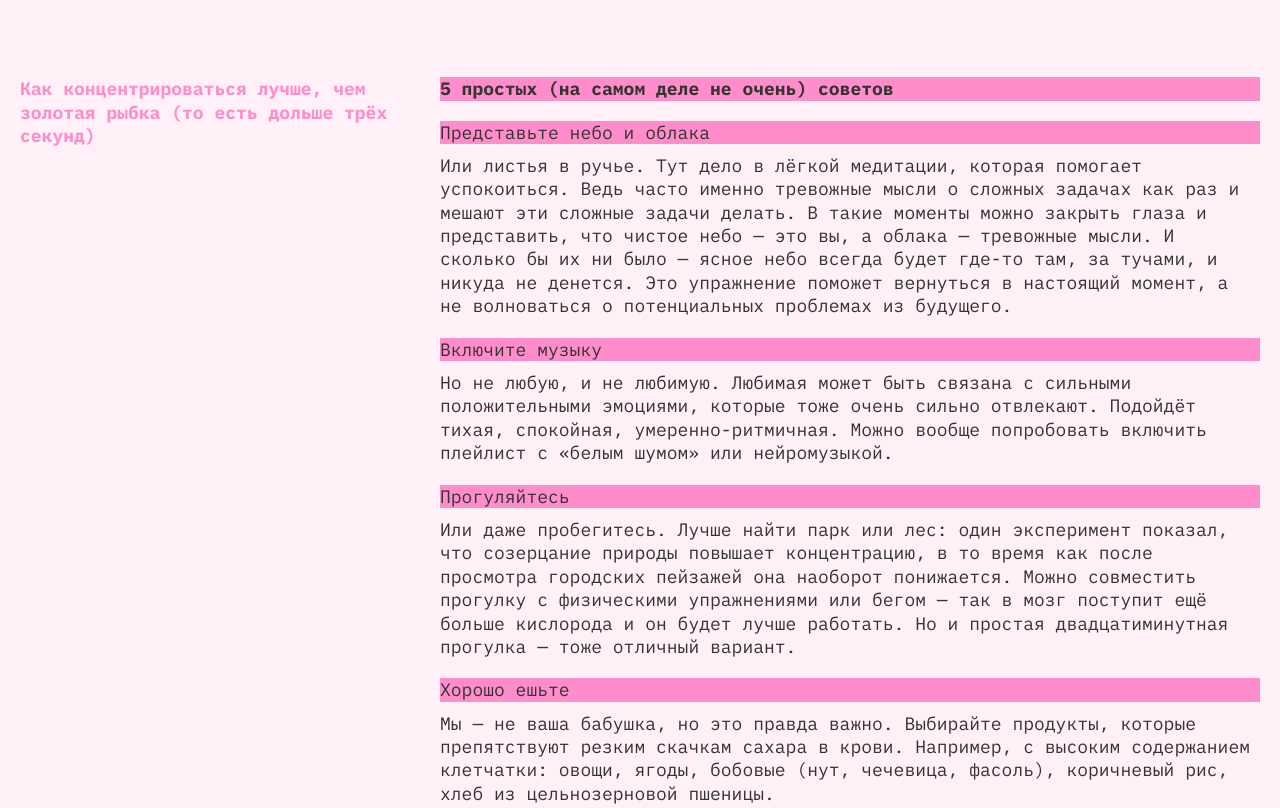
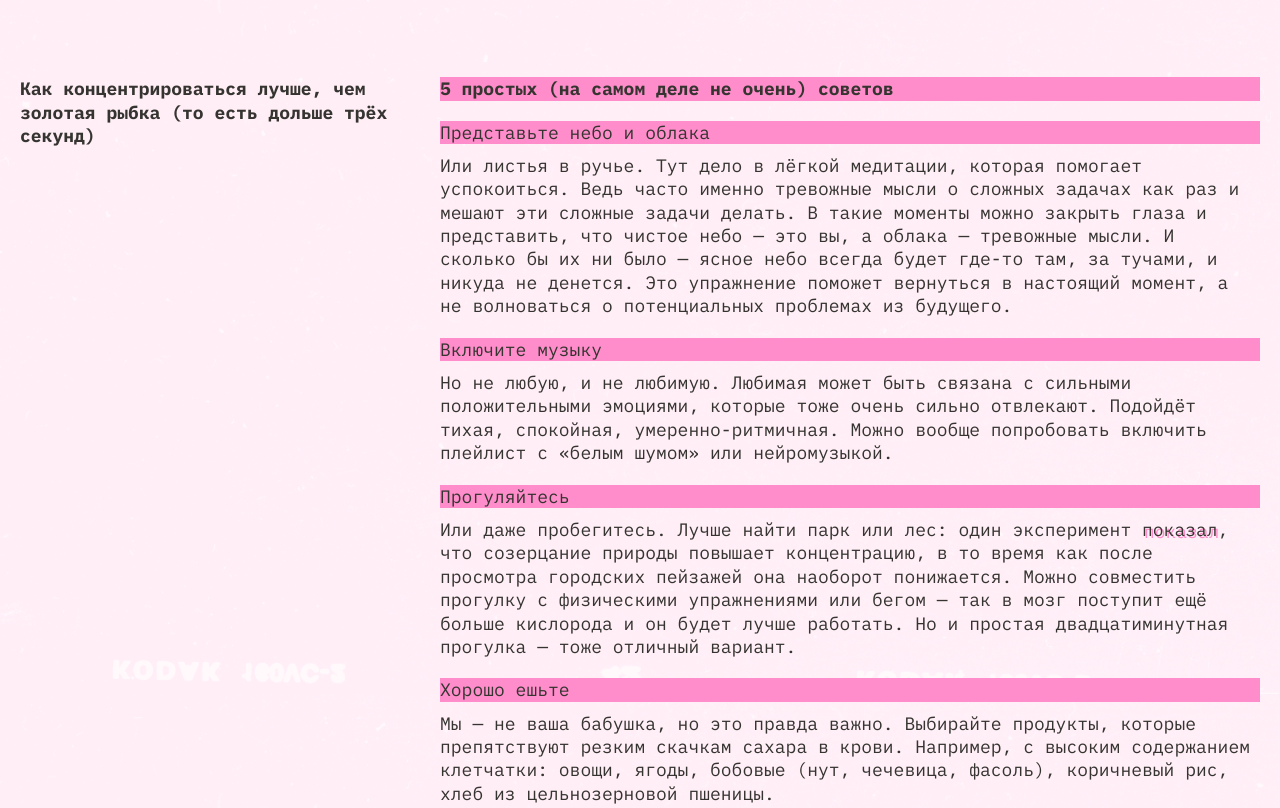
Before and after one commit to SmirnovEugene/slozhno-sosredotochitsya-fd, a plain HTML site: page index.html in a window 1280 px wide. Shown: the part 1706-2514 px from the top of the page. Drawn offline with Linux system fonts and the light colour scheme.

Commit message:
ревью

```diff
--- a/index.html
+++ b/index.html
@@ -183,7 +183,7 @@
                 <h4 class="decor-title">Прогуляйтесь</h4>
                 <p>
                   Или даже пробегитесь. Лучше найти парк или лес: один
-                  эксперимент показал, что созерцание природы повышает
+                  эксперимент <a target="_blank" class="link" href="https://www.sciencedirect.com/science/article/abs/pii/S0272494415000328">показал</a>, что созерцание природы повышает
                   концентрацию, в то время как после просмотра городских
                   пейзажей она наоборот понижается. Можно совместить прогулку с
                   физическими упражнениями или бегом — так в мозг поступит ещё
--- a/styles/dark.css
+++ b/styles/dark.css
@@ -7,11 +7,11 @@
   :root {
     --primary-color: #db00ff;
     --secondary-color: #000028;
+    --bg-accent-color: #ff0070;
     --accent-color: #ff0070;
-    --accent-color-header: #ff0070;
     --accent-color-opacity: #ff007040;
     --text-color: #f1b2ce;
-    --bg-image: url("./images/cover-image-dark.png");
+    --bg-image: url(../images/cover-image-dark.png);
     --bg-color: #000028;
     --rec-visibility: visible;
   }
@@ -24,11 +24,11 @@
   */
   --primary-color: #db00ff;
   --secondary-color: #000028;
+  --bg-accent-color: #ff0070;
   --accent-color: #ff0070;
-  --accent-color-header: #ff0070;
   --accent-color-opacity: #ff007040;
   --text-color: #f1b2ce;
-  --bg-image: url("./images/cover-image-dark.png");
+  --bg-image: url(../images/cover-image-dark.png);
   --bg-color: #000028;
   --rec-visibility: visible;
 }
--- a/styles/light.css
+++ b/styles/light.css
@@ -8,15 +8,14 @@
   :root {
     --primary-color: #ffc2e6;
     --secondary-color: #353430;
-    --accent-color: #ff8dcb;
-    --accent-color-header: #353430;
-    --accent-color-opacity: #32312D40;
+    --bg-accent-color: #ff8dcb;
+    --accent-color: #353430;
+    --accent-color-opacity: #32312d40;
     --text-color: #353430;
-    --bg-image: url("./images/cover-image-light.png");
+    --bg-image: url(../images/cover-image-light.png);
     --bg-color: #fff1f7;
     --rec-visibility: hidden;
   }
-
 }
 
 :root.theme-light {
@@ -26,11 +25,11 @@
   */
   --primary-color: #ffc2e6;
   --secondary-color: #353430;
-  --accent-color: #ff8dcb;
-  --accent-color-header: #353430;
+  --bg-accent-color: #ff8dcb;
+  --accent-color: #353430;
   --accent-color-opacity: #35343040;
   --text-color: #353430;
-  --bg-image: url("./images/cover-image-light.png");
+  --bg-image: url(../images/cover-image-light.png);
   --bg-color: #fff1f7;
   --rec-visibility: hidden;
 }
--- a/styles/style.css
+++ b/styles/style.css
@@ -4,7 +4,7 @@
   font-size: 18px;
   line-height: 1.3;
   background-color: var(--bg-color, #000028);
-  background-image: var(--bg-image, url("./images/cover-image.png"));
+  background-image: var(--bg-image, url("../images/cover-image.png"));
   background-position: center;
   background-size: cover;
   background-attachment: fixed;
@@ -29,7 +29,7 @@
     --header-margin-block,
     clamp(1.5rem, -5.5969rem + 30.2799vw, 8.625rem)
   );
-  color: var(--accent-color-header, #ff0070);
+  color: var(--accent-color, #ff0070);
   line-height: 1;
 }
 
@@ -40,6 +40,7 @@
 }
 
 .header__theme-menu-button {
+  font-family: var(--font-family, monospace);
   border: none;
   text-transform: lowercase;
   background: transparent;
@@ -71,7 +72,7 @@
 }
 
 .header__title {
-  text-shadow: 4px 4px var(--accent-color, #ff0070);
+  text-shadow: 4px 4px var(--bg-accent-color, #ff0070);
 }
 
 .main {
@@ -141,7 +142,7 @@
 
 .link {
   text-decoration: none;
-  text-shadow: 2px 2px var(--accent-color, #ff0070);
+  text-shadow: 2px 2px var(--bg-accent-color, #ff0070);
 }
 
 .link:hover {
@@ -189,7 +190,7 @@
 
 .decor-zone {
   position: relative;
-  color: var(--accent-color-header, #ff0070) ;
+  color: var(--accent-color-header, #ff0070);
 }
 
 .decor-zone::after,
@@ -218,7 +219,7 @@
 .decor-title {
   color: var(--secondary-color, #000028);
   font-weight: bold;
-  background-color: var(--accent-color, #ff0070);
+  background-color: var(--bg-accent-color, #ff0070);
   block-size: min-content;
 }
 
@@ -234,8 +235,8 @@ h4.decor-title {
   }
 
   .header {
-  min-block-size: 1024px;
-}
+    min-block-size: 1024px;
+  }
 
   .header__title {
     margin-inline-start: -20px;
@@ -301,9 +302,9 @@ h4.decor-title {
     --font-size: clamp(7.5rem, 2.9686rem + 10.6936vw, 9.8125rem);
   }
 
-    .header {
-  min-block-size: 768px;
-}
+  .header {
+    min-block-size: 768px;
+  }
 
   .header__theme-menu {
     justify-self: center;
--- a/styles/variables.css
+++ b/styles/variables.css
@@ -1,11 +1,11 @@
 :root {
   --primary-color: #db00ff;
   --secondary-color: #000028;
+  --bg-accent-color: #ff0070;
   --accent-color: #ff0070;
-  --accent-color-header: #ff0070;
   --accent-color-opacity: #ff007040;
   --text-color: #f1b2ce;
-  --bg-image: url("./images/cover-image.png");
+  --bg-image: url(../images/cover-image.png);
   --bg-color: #000028;
   --font-family: "IBM Plex mono", monospace;
   --font-size: clamp(7.25rem, 7.0115rem + 1.0178vw, 7.5rem);
```
